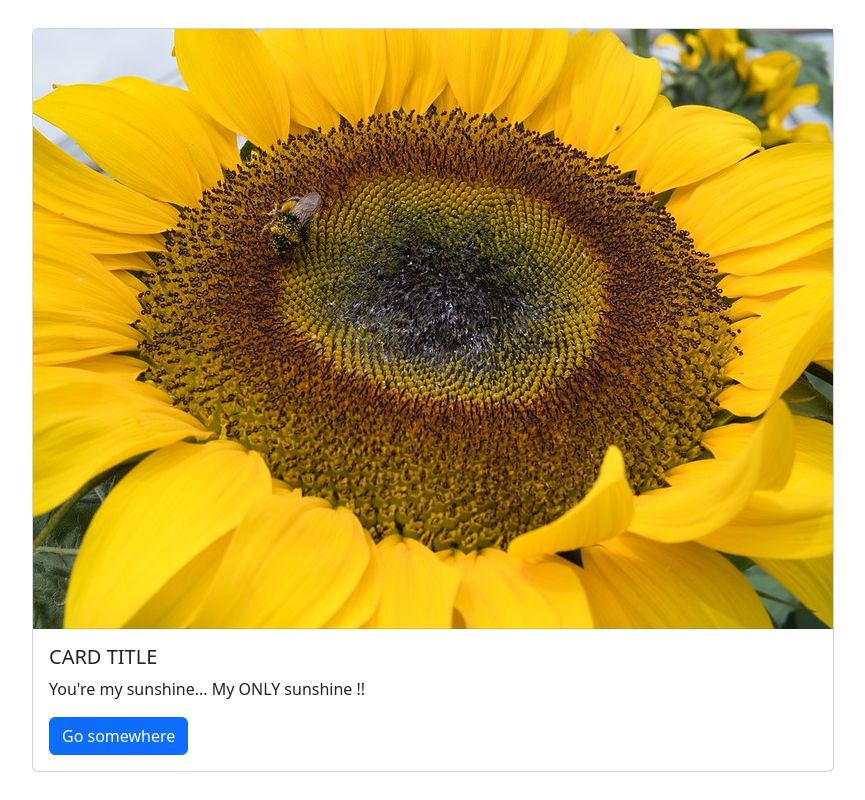
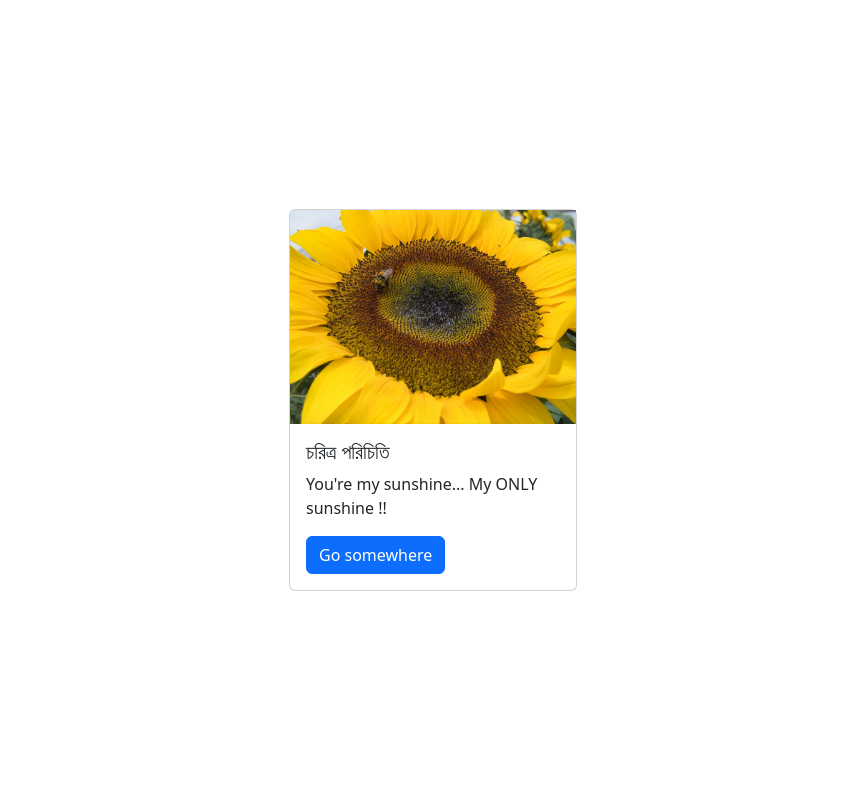
Before and after one commit to BarnaliBhowmik/WEB-DEVELOPMENT-BOOTCAMP, a plain HTML site: page 11.0 Bootstrap Intro/index.html in a window 1280 px wide. Shown: the whole page, without its empty margins (207-1072 px from the left). Drawn offline with nearby package versions, Linux system fonts and the light colour scheme.

Commit message:
2nd commit

```diff
--- a/11.0 Bootstrap Intro/index.html
+++ b/11.0 Bootstrap Intro/index.html
@@ -4,7 +4,7 @@
 <head>
   <meta charset="utf-8">
   <meta name="viewport" content="width=device-width, initial-scale=1">
-  <title>Bootstrap</title>
+  <title>귀여운 엽서</title>
   <!-- TODO 1: Add the Bootstrap link here. -->
    <link href="https://cdn.jsdelivr.net/npm/bootstrap@5.3.3/dist/css/bootstrap.min.css"
    rel="stylesheet" integrity="sha384-QWTKZyjpPEjISv5WaRU9OFeRpok6YctnYmDr5pNlyT2bRjXh0JMhjY6hW+ALEwIH" crossorigin="anonymous">
@@ -22,10 +22,10 @@
 <body>
   <div class="flex-container">
     <!-- TODO 2: Add the Bootstrap Prebuilt Card here -->
-    <div class="card" width="18rem">
+    <div class="card" style="width: 18rem;">
       <img src="./flower.jpg" class="card-flower-top" alt="sunflower" >
       <div class="card-body">
-        <h5 class="card-title">CARD TITLE</h5>
+        <h5 class="card-title">চরিত্র পরিচিতি</h5>
         <p class="card-text">You're my sunshine... My ONLY sunshine !!</p>
         <a href="https://www.notion.so/WcD-TO-DO-LIST-0716405958ce46e7a6493ec2785b17f3" class="btn btn-primary">Go somewhere</a>
       </div>
```
